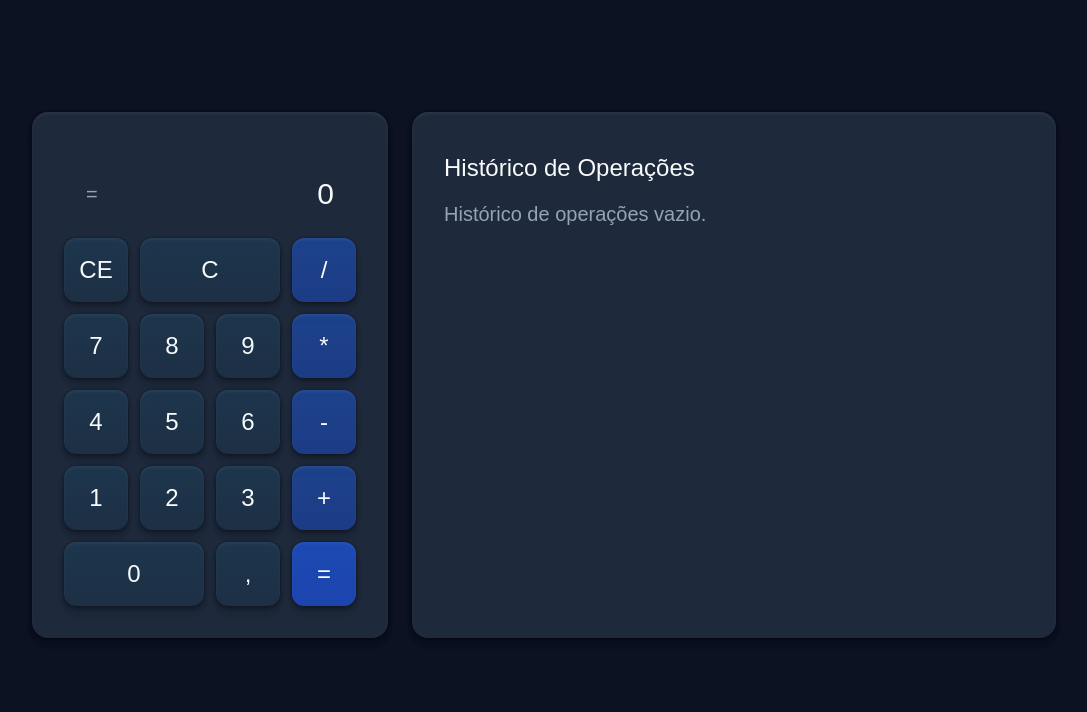
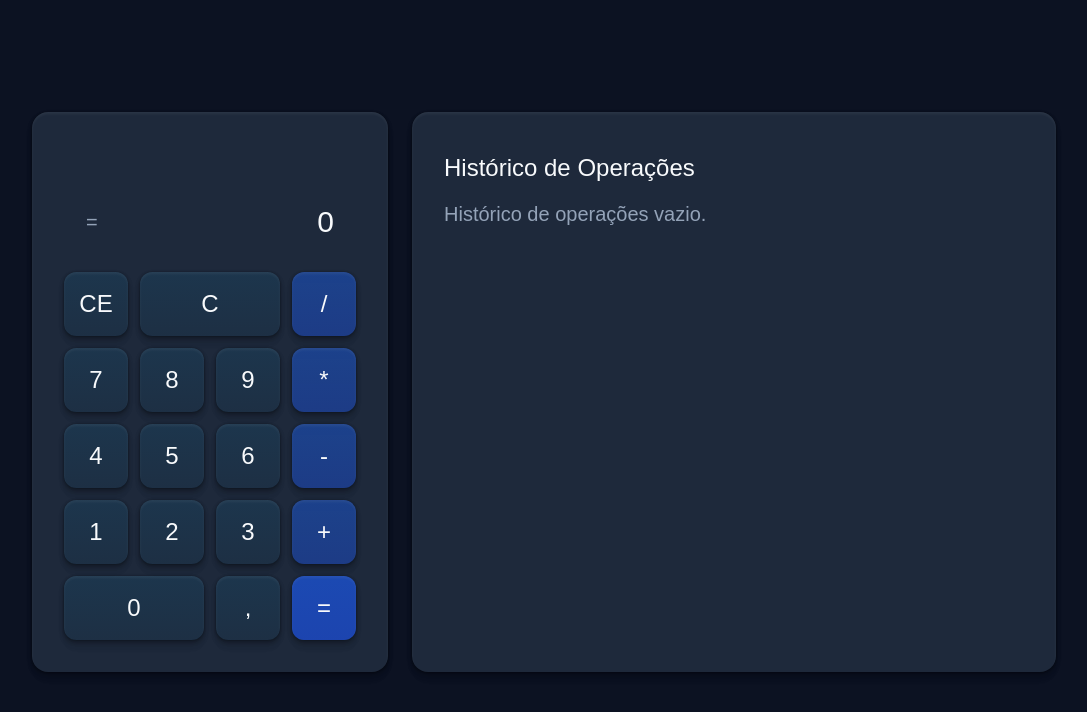
Before and after one commit to hugopereira-cs/calculadora-react-dio, a React (Vite) app: page / in a window 1280 px wide. Shown: the top 712 px of the page, without its empty margins (96-1183 px from the left). Built offline with nearby package versions, Linux system fonts and the light colour scheme.

Commit message:
fix: calculatorDisplay height

```diff
--- a/src/components/Calculator.jsx
+++ b/src/components/Calculator.jsx
@@ -17,7 +17,7 @@ export function Calculator({ calculator }) {
   } = calculator;
 
   return (
-    <Card className="flex flex-col gap-6.5 w-89 pt-14 px-8 pb-8 bg-[#1E293B]">
+    <Card className="flex flex-col gap-8 w-89 pt-14 px-8 pb-8 bg-[#1E293B]">
       <CalculatorDisplay operation={currentOperation} result={display} />
 
       <div className="flex flex-col gap-3">
--- a/src/components/CalculatorDisplay.jsx
+++ b/src/components/CalculatorDisplay.jsx
@@ -2,7 +2,7 @@ import { Text } from "./ui/Text";
 
 export function CalculatorDisplay({ operation, result }) {
   return (
-    <div className="flex flex-col gap-2 px-5.5 cursor-default select-none" >
+    <div className="flex flex-col justify-end gap-2 h-18 px-5.5 cursor-default select-none" >
       <Text as="div" variant="muted" className="flex items-center justify-end">
         {operation}
       </Text>
```
